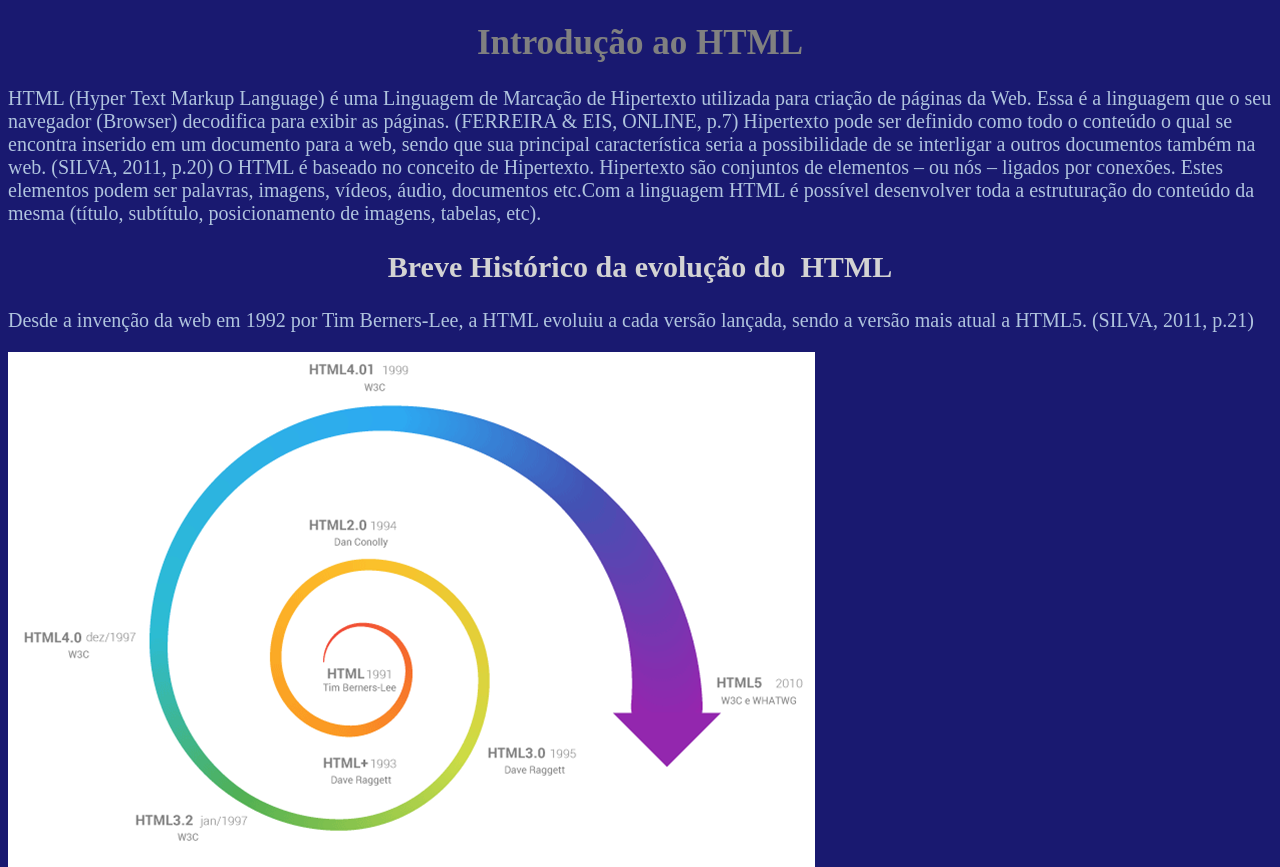
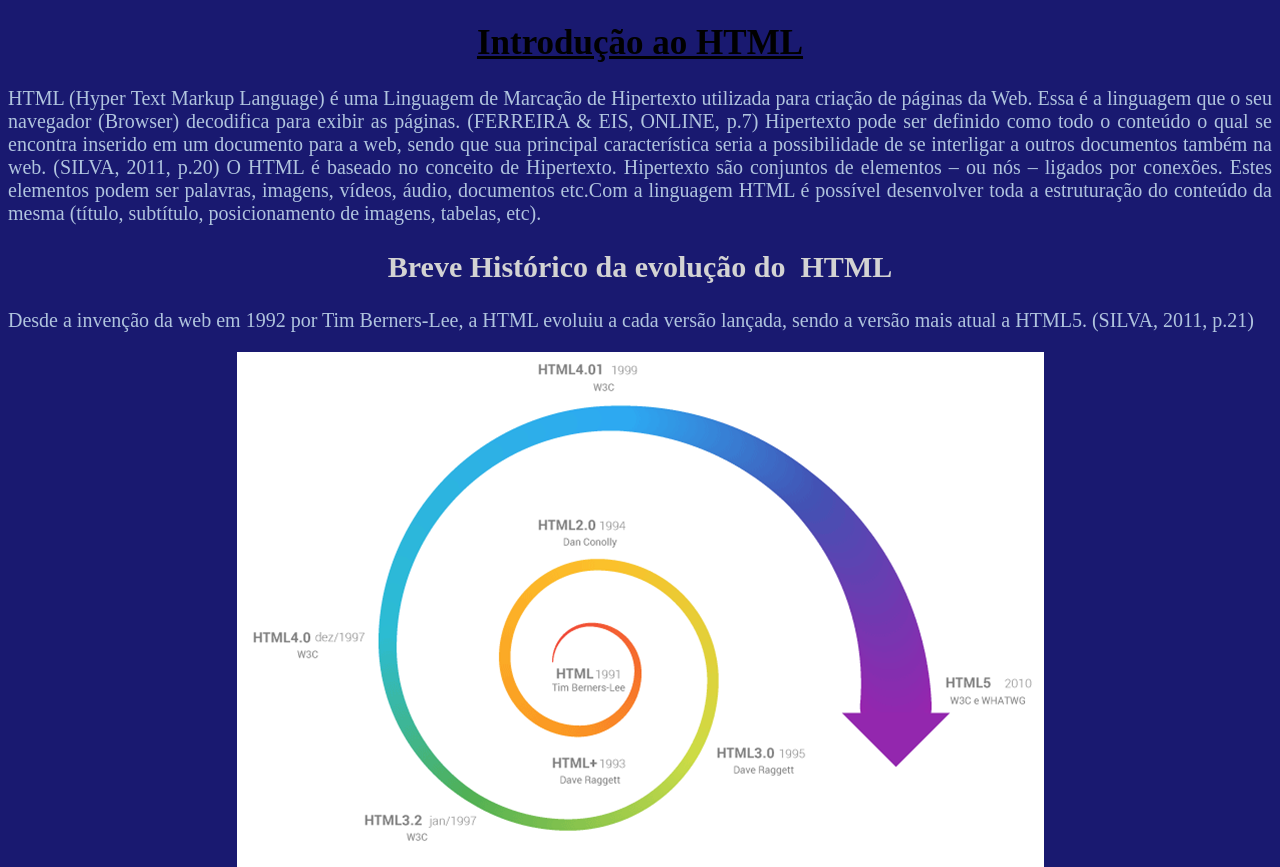
Before and after one commit to ProjetoVictor/sitesIW, a plain HTML site: page index.html in a window 1280 px wide. Shown: the top 867 px of the page. Drawn offline with Linux system fonts and the light colour scheme.

Commit message:
aula 2 IW

```diff
--- a/index.html
+++ b/index.html
@@ -1,12 +1,16 @@
 <!DOCTYPE html>
-<html>
+<html lang="pt-be">
 <head>
+	<meta charset="utf-8">
+	<meta name="viewport" content="width=device-width,initial-scale=1.0">
 	<title>DESENVOLVIMENTO PARA INTERNET – HTML E CSS</title>
 	<style type="text/css">
 		h1{
 			text-align: center;
 			font-size:35px;
-			color: #808080
+			text-decoration: none;
+			text-decoration: underline;
+
 		}
 		h2{
 			text-align: center;
@@ -19,6 +23,11 @@
 		p{
 			font-size: 20px;
 			color:#B0C4DE;
+			text-align: justify;
+		}
+		figure{
+			text-align: center;
+
 		}
 	</style>
 </head>
@@ -32,17 +41,28 @@
 	<h2>Breve Histórico da evolução do  HTML</h2>
 		<p>Desde a invenção da web em 1992 por Tim Berners-Lee, a HTML evoluiu a cada versão lançada, sendo a versão mais atual a HTML5. (SILVA, 2011, p.21)
 		</p>
-		<img src="img/img1.png">
+
+		<figure>
+
+		<img src="img/img1.png" alt="Código básico do html">
 		<img src="img/img2.png">
+
+		</figure>
+
 	<h1>O que é o W3C</h1>
 		<p>O W3C (World Wide Web Consortium), criado em outubro de 1994 por Tim Berners-Lee, é um consórcio internacional formado por empresas, instituições, pesquisadores, desenvolvedores e público em geral. A finalidade desse consórcio é desenvolver a web a seu potencial máximo, criando normas, especificações e padronizações que se aplicam aos mais diversos segmentos e setores da web.
 		</p>
 	<h2>A formação da W3C</h2>
 		<p>Durante os próximas anos, o W3C publicou várias especificações (chamadas “recomendaçções”) incluindo o HTML, o formato de imagens PNG, e as Folhas de Estilo em Cascata versões 1 e 2.
 		</p>
+		<figure>
+
 		<img src="img/img.png">
 		<img src="img/img3.png">
 		<img src="img/img4.png">
+
+		</figure>
+
 	<h1>O que é o w3schools</h1>
 		<p>W3Schools é um site para desenvolvedores web, onde você pode encontrar tutoriais e referências das linguagens de desenvolvimento para web, assim  como HTML, CSS, JavaScript, PHP, SQL, W3.CSS e Bootstrap.
 		</p>
@@ -51,8 +71,14 @@
 		Mas pouco tempo depois, as empresas Fundação Mozila, Apple e Opera anunciaram a criação de uma organização que visava a evolução do HTML, tal organização foi denominada WHATWG, a qual passou a desenvolver a linguagem XHTML.
 		</p>
 	<h1>W3C X WHATWG</h1>
+
+		<figure>
+
 		<img src="img/img5.gif">
 		<img src="img/img6.png">
+
+		</figure>
+
 	<h1>O HTML5</h1>
 		<p>Versão do HTML chegou incorporada com novos elementos, atributos e comportamentos.
 		</p>
@@ -64,7 +90,13 @@
 		</p>
 		<p>Ou seja, se você tivesse 10 tipos diferentes de fontes em uma mesma página, então teria de   fazer esta formatação 10 vezes. Até que fazer isto em uma só página, tudo bem, mas se o site tivesse 100 páginas então seria muito trabalhoso manter e alterar estas fontes, não acha?
 		</p>
+
+		<figure>
+
 		<img src="img/img7.png">
+
+		</figure>
+
 	<h1>Benefícios do uso do CSS</h1>
 		<p>Controle do layout de diversos documentos utilizando apenas uma folha de estilos.
 		Maior precisão no controle do layout e design
@@ -82,6 +114,11 @@
 		Note Pad ++ versão 7.3.3 (disponível para download em: https://notepad-plus-plus.org/download/v7.3.3.html)
 		Sublime Text - disponível em https://www.sublimetext.com/
 		</p>
+
+		<figure>
+
 		<img src="img/img8.png">
+
+		</figure>
 </body>
 </html>
```
